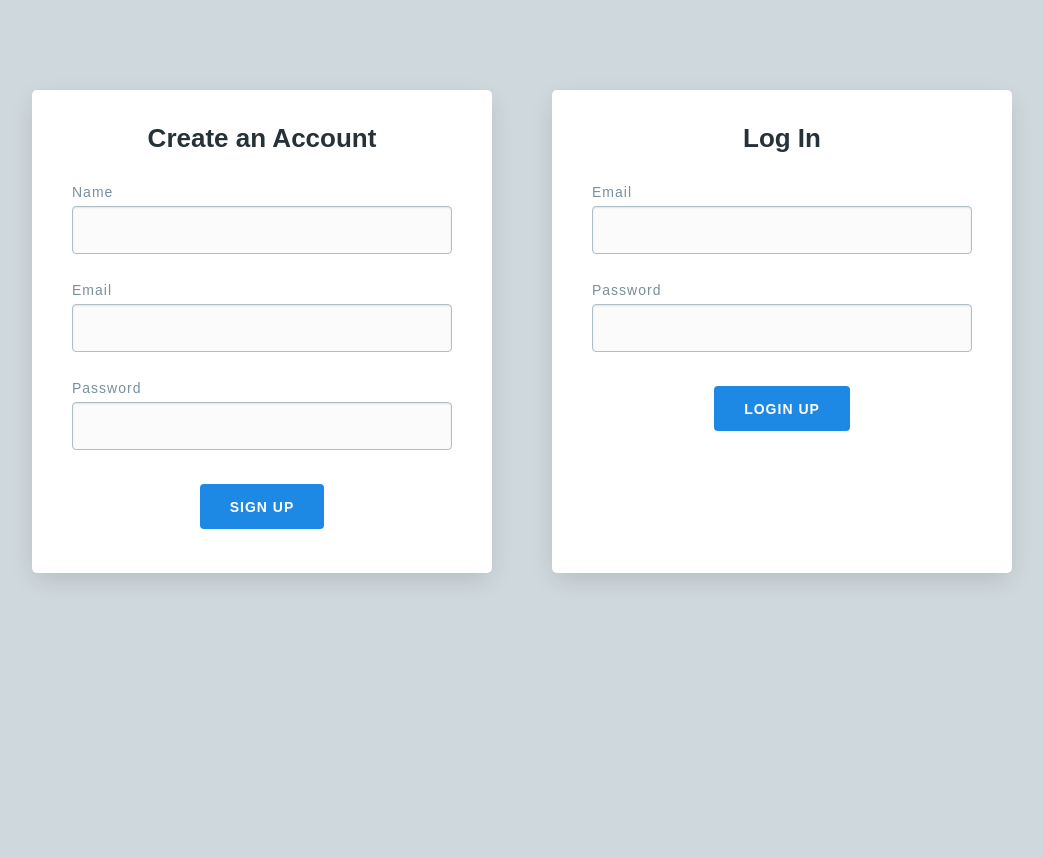
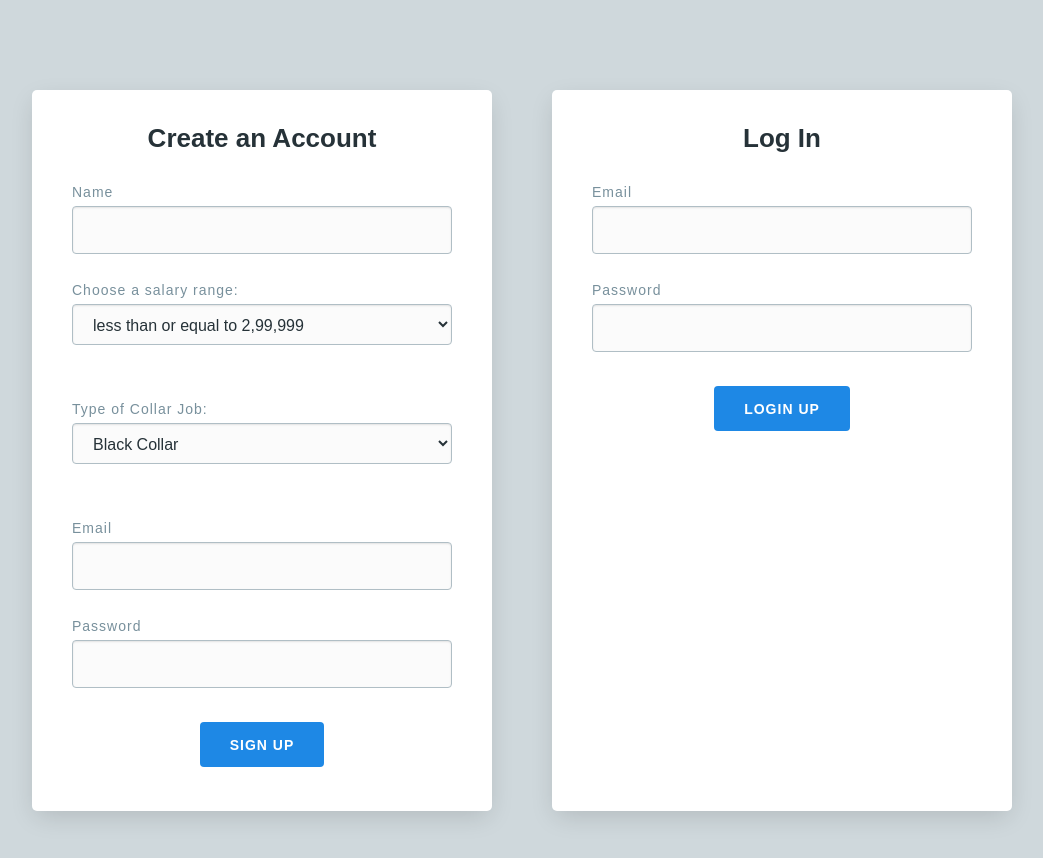
Before and after one commit to ac-coder-21/Bandhu, a plain HTML site: page templates/home.html in a window 1280 px wide. Shown: the whole page, without its empty margins (118-1161 px from the left). Before the commit the page ends 800 px from the top, so only its background shows below. Drawn offline with Linux system fonts and the light colour scheme.

Commit message:
register and login new fields

```diff
--- a/templates/home.html
+++ b/templates/home.html
@@ -17,6 +17,28 @@
 
                 <label for="name">Name</label>
                 <input type="text" name="name" class="field" required>
+
+                <label for="salary_range">Choose a salary range:</label>
+                    <select id="salary_range" name="salary_range" class="field">
+                        <option value="less_than_3L"> less than or equal to 2,99,999 </option>
+                        <option value="3_to_5L">3,00,000 to 4,99,999</option>
+                        <option value="5_to_10L">5,00,000 to 9,99,999</option>
+                        <option value="10_to_15L">10,00,000 to 14,99,999</option>
+                        <option value="15_to_20L">15,00,000 to 19,99,999</option>
+                        <option value="greater_than_20L">greater than or equal to 20,00,000</option>
+                </select><br>
+
+                <label for="collar">Type of Collar Job:</label>
+                    <select id="collar" name="collar" class="field">
+                        <option value="Black_Collar">Black Collar</option>
+                        <option value="Blue_Collar">Blue Collar</option>
+                        <option value="Gold_Collar">Gold Collar</option>
+                        <option value="Green_Collar">Green Collar</option>
+                        <option value="Open_Collar">Open Collar</option>
+                        <option value="Pink_Collar">Pink Collar</option>
+                        <option value="Scarlet_Collar">Scarlet Collar</option>
+                        <option value="White_Collar">White Collar</option>
+                </select><br>
 
                 <label for="email">Email</label>
                 <input type="email" name="email" class="field" required>
```
Also changed, not shown: 1 other file.
